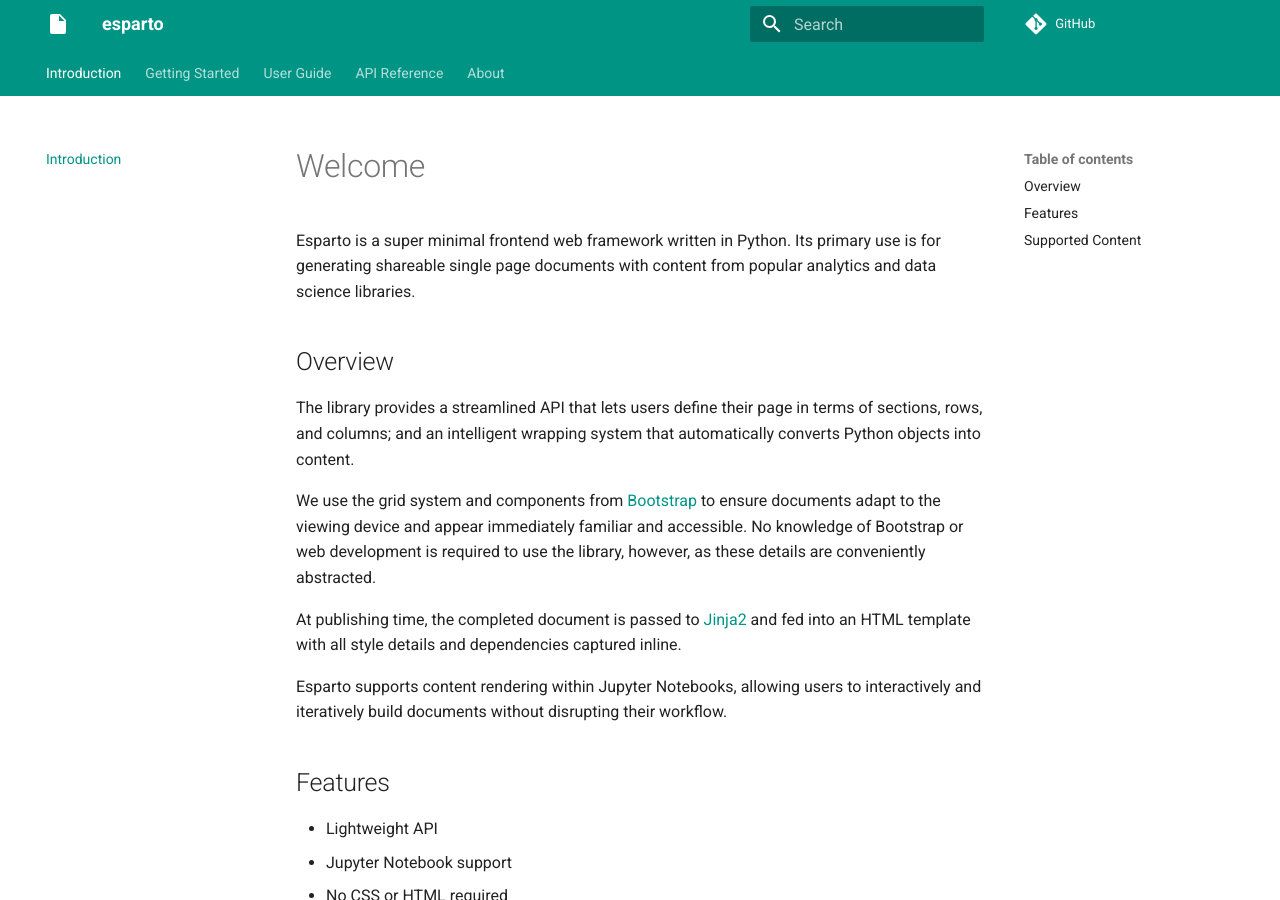
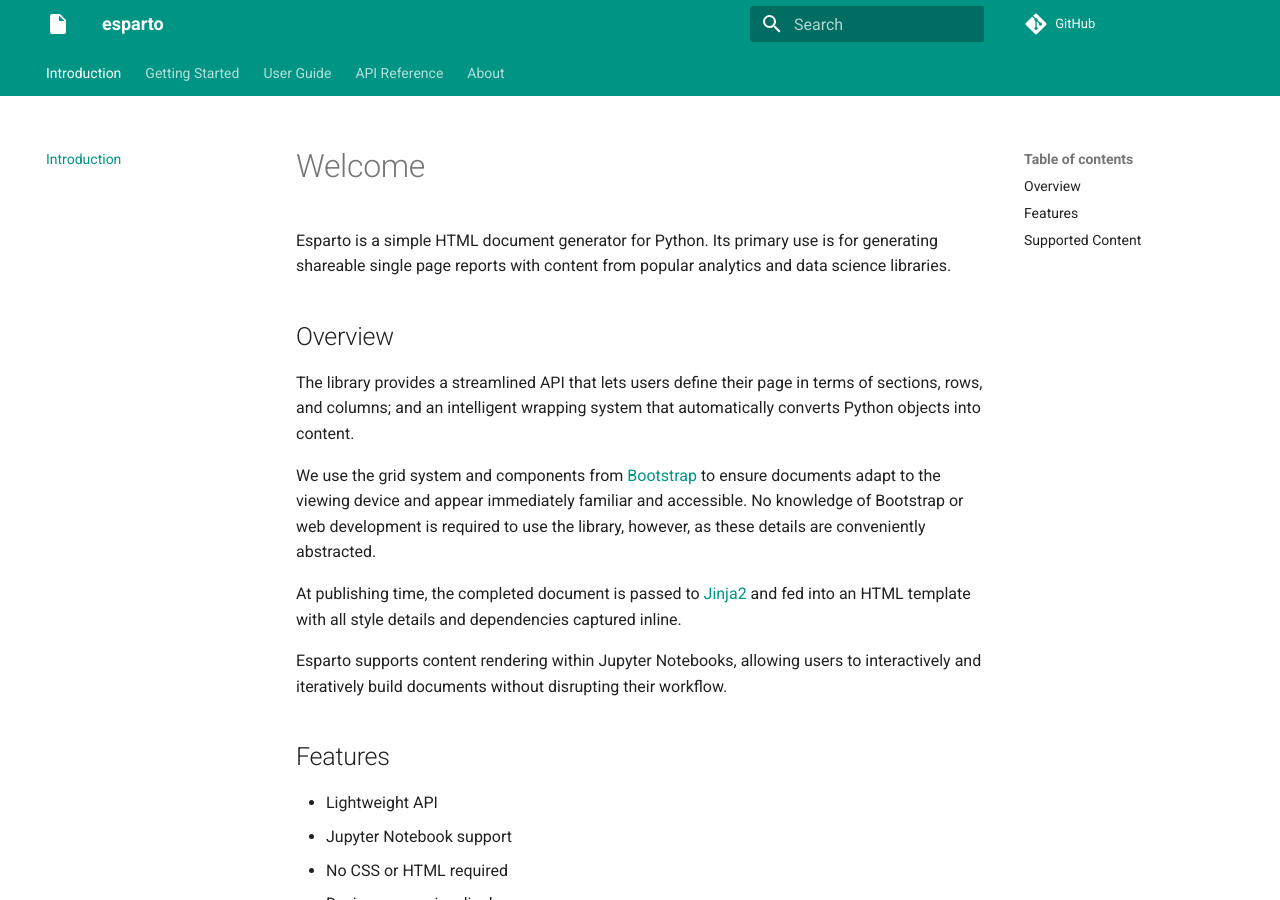
Before and after one commit to domvwt/esparto, an MkDocs documentation site: the page built from docs/index.md, in a window 1280 px wide and 900 px high. Built offline with MkDocs 1.6.1 and Material for MkDocs 9.7.7, drawn with Linux system fonts in a browser that asks for light colours; comment, search, counter and statistics services are not loaded.

```diff
--- a/docs/index.md
+++ b/docs/index.md
@@ -1,5 +1,5 @@
 # Welcome
-Esparto is a super minimal frontend web framework written in Python. Its primary use is for generating shareable single page documents
+Esparto is a simple HTML document generator for Python. Its primary use is for generating shareable single page reports
 with content from popular analytics and data science libraries.
 
 ## Overview
--- a/esparto/__init__.py
+++ b/esparto/__init__.py
@@ -6,7 +6,7 @@ from typing import Set
 
 __author__ = """Dominic Thorn"""
 __email__ = "dominic.thorn@gmail.com"
-__version__ = "0.2.2"
+__version__ = "0.2.3"
 
 
 _OPTIONAL_DEPENDENCIES: set = {
--- a/pyproject.toml
+++ b/pyproject.toml
@@ -1,7 +1,7 @@
 [tool.poetry]
 name = "esparto"
-version = "0.2.2"
-description = "Minimal frontend web framework written in Python."
+version = "0.2.3"
+description = "Simple HTML document generator for Python."
 authors = ["Dominic Thorn <dominic.thorn@gmail.com>"]
 license = "MIT"
 readme = "README.md"
```
Also changed, not shown: README.md (+1 -1 lines).
